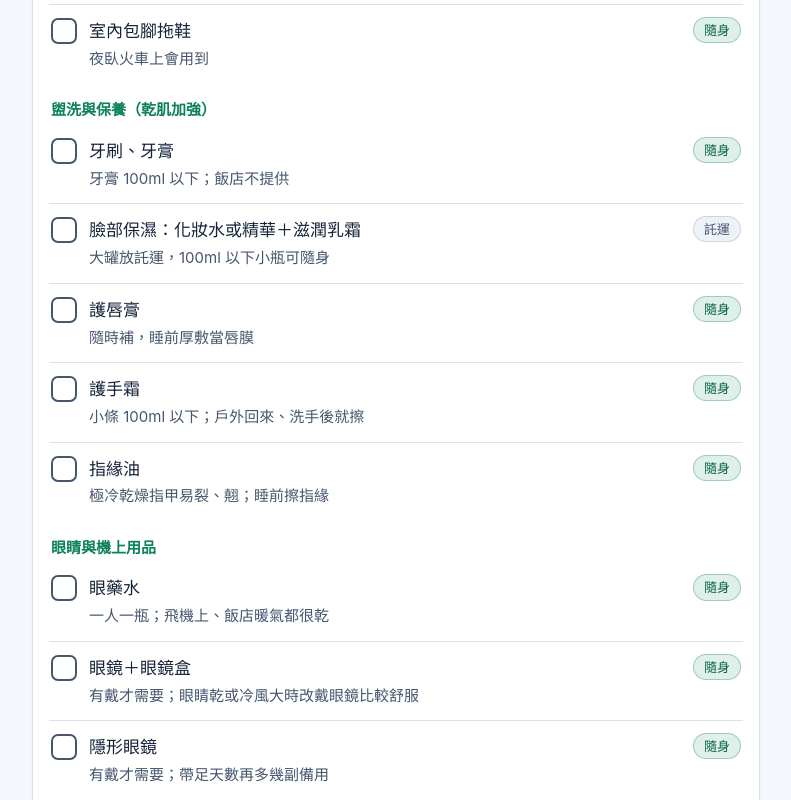
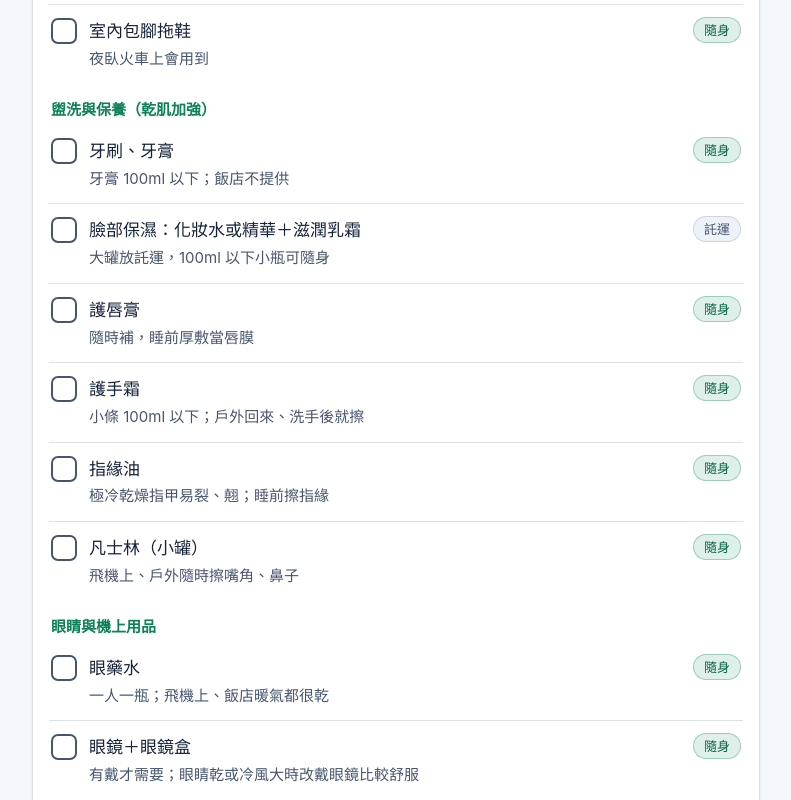
Before and after one commit to 335588yyyti/finlandtrip, a plain HTML site: page index.html in a window 1280 px wide. Shown: the part 5959-6759 px from the top of the page, without its empty margins (244-1035 px from the left). Drawn offline with Linux system fonts and the light colour scheme.

Commit message:
Add personal small Vaseline and label shared one as large jar
Co-Authored-By: Claude Opus 5.5 <noreply@anthropic.com>
Claude-Session: https://claude.ai/code/session_0158LfrU9qozfoHoDA2eERiL

```diff
--- a/index.html
+++ b/index.html
@@ -582,6 +582,7 @@ footer{padding:36px 0 48px;text-align:center;color:var(--muted);font-size:15px}
     { id:"lip", name:"護唇膏", where:"隨身", note:"隨時補，睡前厚敷當唇膜" },
     { id:"handcream", name:"護手霜", where:"隨身", note:"小條 100ml 以下；戶外回來、洗手後就擦" },
     { id:"cuticle", name:"指緣油", where:"隨身", note:"極冷乾燥指甲易裂、翹；睡前擦指緣" },
+    { id:"vaseline_s", name:"凡士林（小罐）", where:"隨身", note:"飛機上、戶外隨時擦嘴角、鼻子" },
     { group:"眼睛與機上用品" },
     { id:"eyedrop", name:"眼藥水", where:"隨身", note:"一人一瓶；飛機上、飯店暖氣都很乾" },
     { id:"glasses", name:"眼鏡＋眼鏡盒", where:"隨身", note:"有戴才需要；眼睛乾或冷風大時改戴眼鏡比較舒服" },
@@ -623,7 +624,7 @@ footer{padding:36px 0 48px;text-align:center;color:var(--muted);font-size:15px}
     { id:"torch", name:"小手電筒（有紅光模式更好）", where:"託運", note:"暗處走雪地照路；紅光不影響眼睛適應黑暗、不干擾別人拍照" },
     { group:"身體保養（全家乾肌）" },
     { id:"bodylotion", name:"身體乳（大罐、滋潤型）", where:"託運", note:"洗完澡 3 分鐘內擦" },
-    { id:"vaseline", name:"凡士林", where:"託運", note:"嘴角、鼻子、腳跟乾裂處" },
+    { id:"vaseline", name:"凡士林（大罐）", where:"託運", note:"全家共用；睡前擦嘴角、鼻子、腳跟乾裂處" },
     { id:"facemask", name:"保濕面膜", where:"託運", note:"飯店暖氣乾，睡前敷" },
     { id:"footcream", name:"足霜／腳跟霜", where:"託運" }
   ];
```
